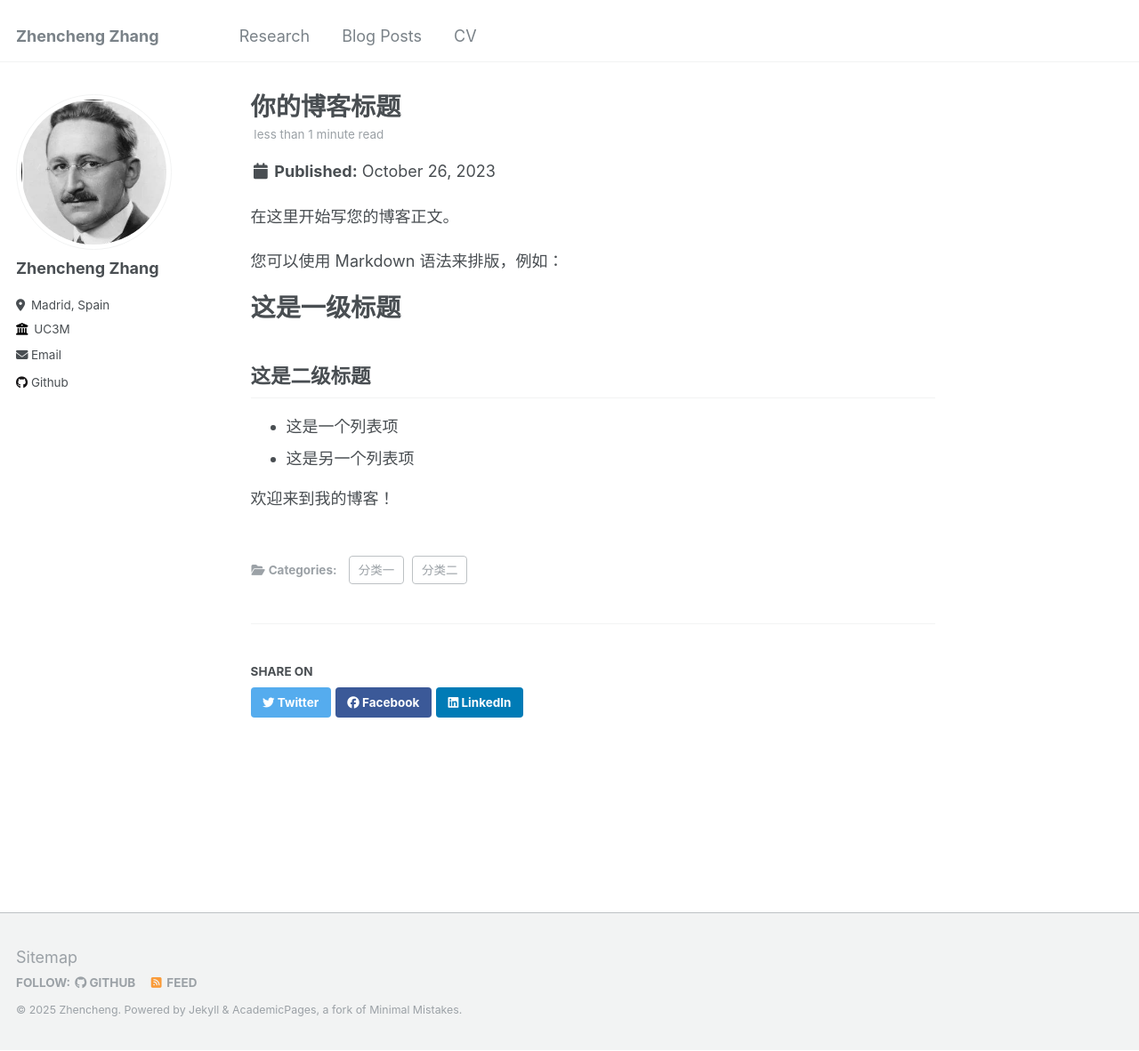
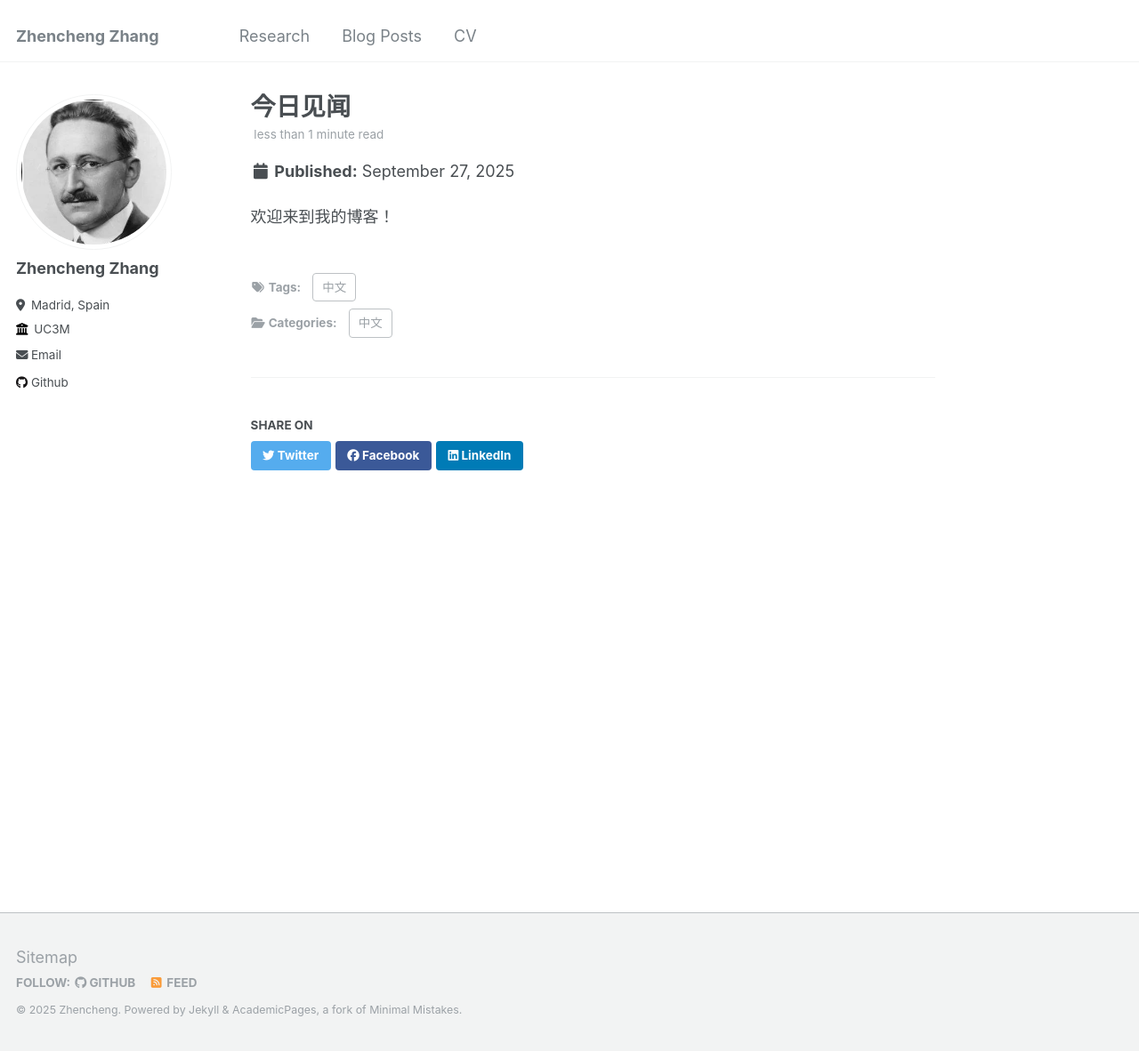
Before and after one commit to imba-zzc/imba-zzc.github.io, a Jekyll site: the page built from _posts/2023-10-27-my-first-blog.md, in a window 1280 px wide and 1182 px high. Shown: the whole window at 89% size. Built offline with Jekyll 4.4.1, drawn with Linux system fonts in a browser that asks for light colours.

Commit message:
Revise blog post title, date, and categories
Updated blog post metadata and categories.

```diff
--- a/_posts/2023-10-27-my-first-blog.md
+++ b/_posts/2023-10-27-my-first-blog.md
@@ -1,19 +1,10 @@
 ---
-title: "你的博客标题"
-date: 2023-10-27 10:00:00 +0800
-categories: [分类一, 分类二]
+title: "今日见闻"
+date: 2025-09-27 10:00:00 +0200
+categories: [中文]
+tags: [中文]
 layout: single
 author_profile: true
 ---
 
-在这里开始写您的博客正文。
-
-您可以使用 Markdown 语法来排版，例如：
-
-# 这是一级标题
-## 这是二级标题
-
-- 这是一个列表项
-- 这是另一个列表项
-
 欢迎来到我的博客！
```
